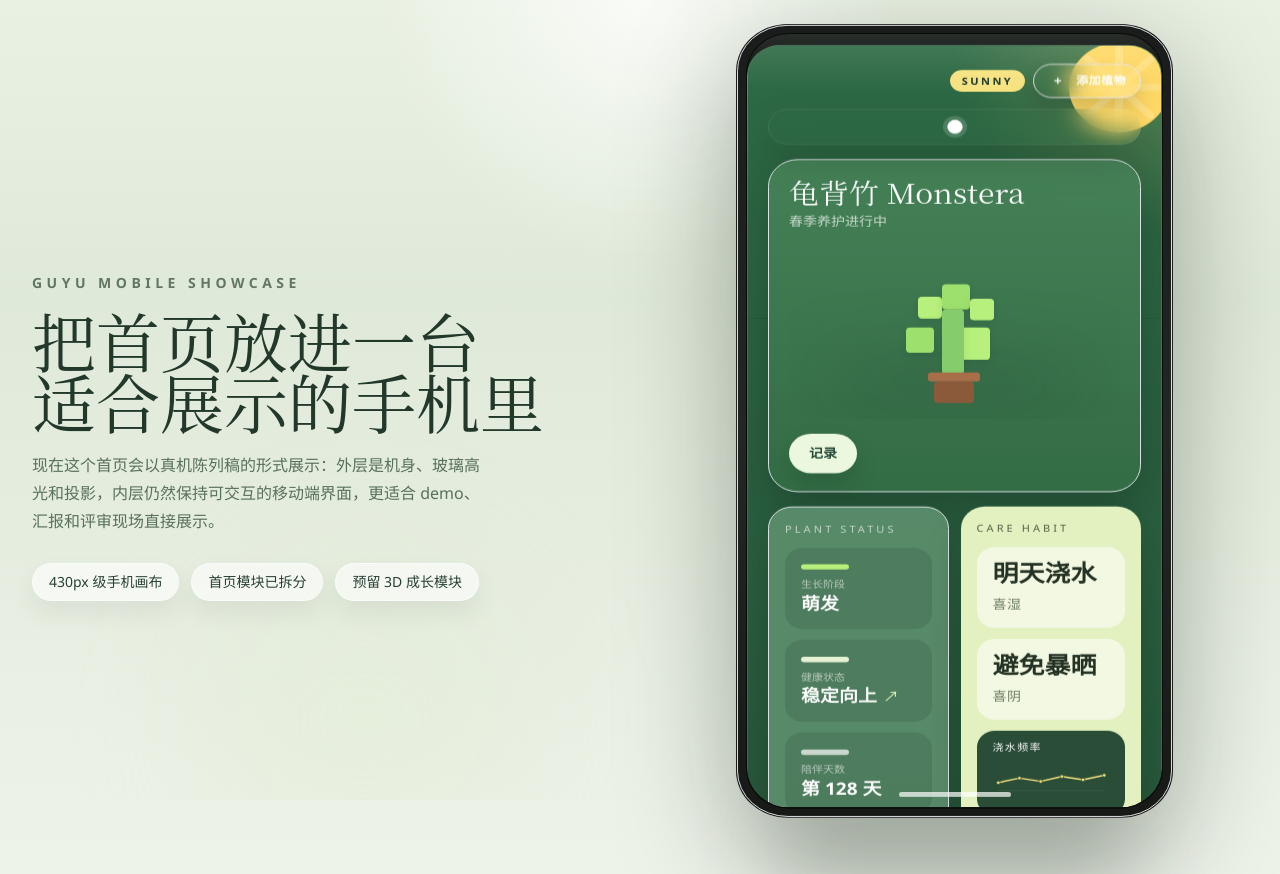
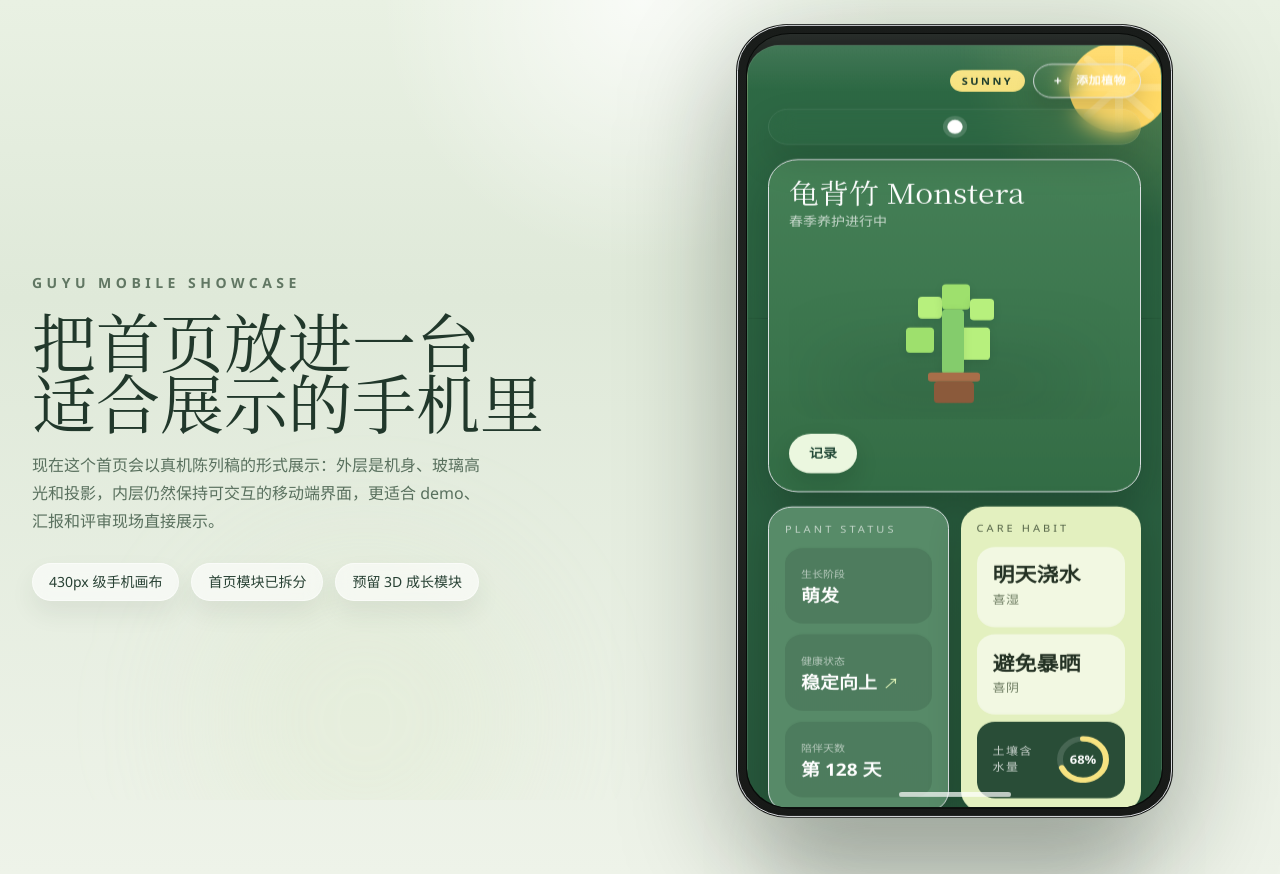
Before and after one commit to Joe-Zongyi/guyu, a Next.js app in the folder web/: page / in a window 1280 px wide. Built offline with nearby package versions, Linux system fonts and the light colour scheme.

Commit message:
fix text and icon

```diff
--- a/web/src/features/home/components/home-showcase-page.tsx
+++ b/web/src/features/home/components/home-showcase-page.tsx
@@ -116,7 +116,7 @@ export function HomeShowcasePage() {
                 </Link>
               </section>
 
-              <section className="grid grid-cols-2 items-stretch gap-3">
+              <section className="grid min-h-[340px] grid-cols-2 items-stretch gap-3">
                 <article
                   className={`flex h-full flex-col rounded-[24px] border border-white/8 p-4 shadow-[0_16px_36px_rgba(7,18,12,0.18)] ${theme.statusClassName}`}
                 >
@@ -145,15 +145,15 @@ export function HomeShowcasePage() {
                 </article>
 
                 <article
-                  className={`h-full rounded-[24px] p-4 text-[#20321f] shadow-[0_16px_36px_rgba(6,17,11,0.18)] ${theme.careClassName}`}
+                  className={`flex h-full flex-col rounded-[24px] p-4 text-[#20321f] shadow-[0_16px_36px_rgba(6,17,11,0.18)] ${theme.careClassName}`}
                 >
                   <p className="text-[11px] uppercase tracking-[0.28em] text-[#516145]">
                     Care Habit
                   </p>
-                  <div className="mt-3 space-y-3">
+                  <div className="mt-3 flex flex-1 flex-col gap-2">
                     <HabitCard habit={theme.waterHabit} advice={theme.waterAdvice} />
                     <HabitCard habit={theme.sunlightHabit} advice={theme.sunlightAdvice} />
-                    <WateringTrendCard values={theme.wateringTrend} />
+                    <SoilMoistureCard value={theme.soilMoisture} />
                   </div>
                 </article>
               </section>
@@ -195,19 +195,17 @@ export function HomeShowcasePage() {
 function StatusItem({
   label,
   value,
-  barClassName,
   trend,
 }: {
   label: string;
   value: string;
-  barClassName: string;
+  barClassName?: string;
   trend?: "up" | "down" | "steady";
 }) {
   return (
     <div className="flex flex-1 flex-col justify-center rounded-[18px] bg-black/10 px-4 py-3">
-      <div className={`h-1.5 w-12 rounded-full ${barClassName}`} />
-      <p className="mt-2 text-[11px] text-white/60">{label}</p>
-      <div className="mt-1 flex items-center gap-1.5">
+      <p className="text-[11px] text-white/60">{label}</p>
+      <div className="mt-1.5 flex items-center gap-1.5">
         <p className="text-[19px] font-semibold leading-none text-white">{value}</p>
         {trend ? <StatusTrendBadge trend={trend} /> : null}
       </div>
@@ -223,82 +221,52 @@ function HabitCard({
   advice: string;
 }) {
   return (
-    <div className="rounded-[18px] bg-white/55 px-4 py-4 text-[#243224]">
-      <p className="whitespace-nowrap text-[26px] font-semibold leading-none">{advice}</p>
-      <p className="mt-3 text-sm font-medium tracking-[0.04em] text-[#6e7d62]">{habit}</p>
+    <div className="flex flex-1 flex-col justify-center rounded-[18px] bg-white/55 px-4 py-3 text-[#243224]">
+      <p className="whitespace-nowrap text-[22px] font-semibold leading-none">{advice}</p>
+      <p className="mt-2 text-[13px] font-medium tracking-[0.04em] text-[#6e7d62]">{habit}</p>
     </div>
   );
 }
 
-function WateringTrendCard({ values }: { values: number[] }) {
-  const width = 220;
-  const height = 52;
-  const paddingX = 10;
-  const paddingY = 10;
-  const maxValue = Math.max(...values, 1);
-  const minValue = Math.min(...values, 0);
-  const valueRange = Math.max(maxValue - minValue, 1);
-
-  const points = values
-    .map((value, index) => {
-      const x =
-        paddingX + (index * (width - paddingX * 2)) / Math.max(values.length - 1, 1);
-      const y =
-        height - paddingY - ((value - minValue) / valueRange) * (height - paddingY * 2);
-      return `${x},${y}`;
-    })
-    .join(" ");
+function SoilMoistureCard({ value }: { value: number }) {
+  const size = 52;
+  const strokeWidth = 6;
+  const radius = (size - strokeWidth) / 2;
+  const circumference = 2 * Math.PI * radius;
+  const progress = Math.max(0, Math.min(value, 100));
+  const dashOffset = circumference - (progress / 100) * circumference;
 
   return (
-    <div className="rounded-[18px] bg-[#294d37] px-4 py-2.5 text-white">
-      <p className="text-[11px] tracking-[0.12em] text-white/64">浇水频率</p>
-      <svg viewBox={`0 0 ${width} ${height}`} className="mt-1.5 h-[52px] w-full">
-        <path
-          d={`M ${paddingX} ${height - paddingY} H ${width - paddingX}`}
-          stroke="rgba(255,255,255,0.18)"
-          strokeWidth="1"
+    <div className="flex flex-1 items-center justify-between gap-3 rounded-[18px] bg-[#294d37] px-4 py-2.5 text-white">
+      <p className="text-[12px] font-medium tracking-[0.12em] text-white/75">土壤含水量</p>
+      <div className="relative flex h-[52px] w-[52px] shrink-0 items-center justify-center">
+        <svg
+          viewBox={`0 0 ${size} ${size}`}
+          className="h-[52px] w-[52px] -rotate-90"
+          aria-hidden="true"
+        >
+          <circle
+            cx={size / 2}
+            cy={size / 2}
+            r={radius}
             fill="none"
+            stroke="rgba(255,255,255,0.14)"
+            strokeWidth={strokeWidth}
           />
-        {[0.25, 0.5, 0.75].map((step) => {
-          const y = paddingY + (height - paddingY * 2) * step;
-          return (
-            <path
-              key={step}
-              d={`M ${paddingX} ${y} H ${width - paddingX}`}
-              stroke="rgba(255,255,255,0.12)"
-              strokeWidth="1"
-              strokeDasharray="3 4"
-              fill="none"
-            />
-          );
-        })}
-        <polyline
-          points={points}
+          <circle
+            cx={size / 2}
+            cy={size / 2}
+            r={radius}
             fill="none"
             stroke="#f7e381"
-          strokeWidth="3"
-          strokeLinejoin="round"
+            strokeWidth={strokeWidth}
             strokeLinecap="round"
+            strokeDasharray={circumference}
+            strokeDashoffset={dashOffset}
           />
-        {values.map((value, index) => {
-          const x =
-            paddingX + (index * (width - paddingX * 2)) / Math.max(values.length - 1, 1);
-          const y =
-            height - paddingY - ((value - minValue) / valueRange) * (height - paddingY * 2);
-
-          return (
-            <circle
-              key={`${value}-${index}`}
-              cx={x}
-              cy={y}
-              r="3.5"
-              fill="#f7e381"
-              stroke="rgba(41,77,55,0.9)"
-              strokeWidth="1.5"
-            />
-          );
-        })}
         </svg>
+        <span className="absolute text-[13px] font-semibold leading-none">{progress}%</span>
+      </div>
     </div>
   );
 }
--- a/web/src/features/home/data/showcase-theme.ts
+++ b/web/src/features/home/data/showcase-theme.ts
@@ -25,7 +25,7 @@ export const THEMES: Record<ThemeKey, ThemeData> = {
     sunlightHabit: "喜阴",
     waterAdvice: "明天浇水",
     sunlightAdvice: "避免暴晒",
-    wateringTrend: [38, 60, 44, 68, 52, 74],
+    soilMoisture: 68,
     videoTitle: "龟背竹浇水节奏",
     videoMeta: "6 min · 新手友好",
   },
@@ -53,7 +53,7 @@ export const THEMES: Record<ThemeKey, ThemeData> = {
     sunlightHabit: "喜阴",
     waterAdvice: "3天后浇",
     sunlightAdvice: "保持明亮",
-    wateringTrend: [28, 24, 40, 30, 52, 36],
+    soilMoisture: 42,
     videoTitle: "阴雨天怎么判断要不要浇水",
     videoMeta: "5 min · 雨季避坑",
   },
--- a/web/src/features/home/types.ts
+++ b/web/src/features/home/types.ts
@@ -22,7 +22,7 @@ export type ThemeData = {
   sunlightHabit: string;
   waterAdvice: string;
   sunlightAdvice: string;
-  wateringTrend: number[];
+  soilMoisture: number;
   videoTitle: string;
   videoMeta: string;
 };
```
Lines whose indentation alone changed are shown as unchanged.
